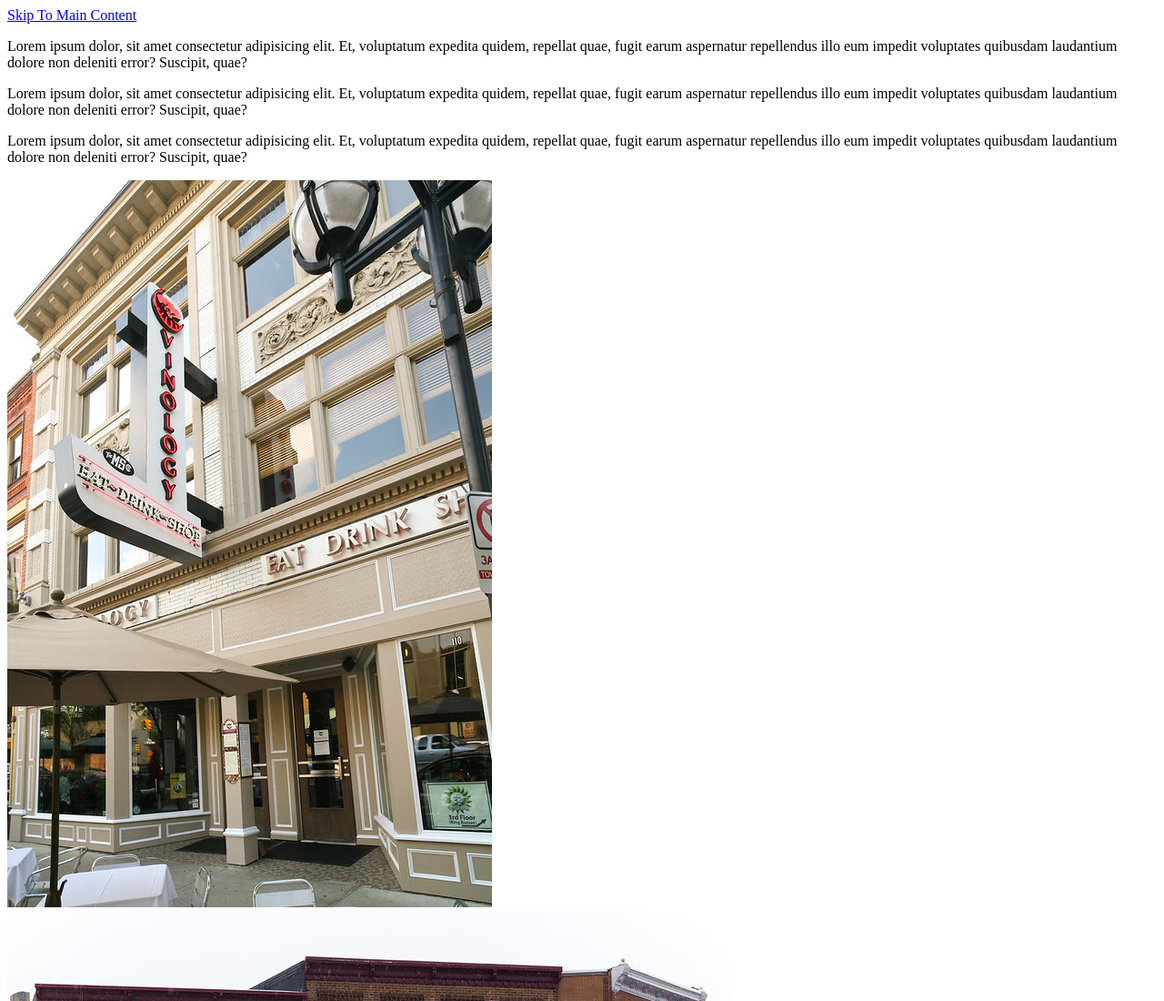
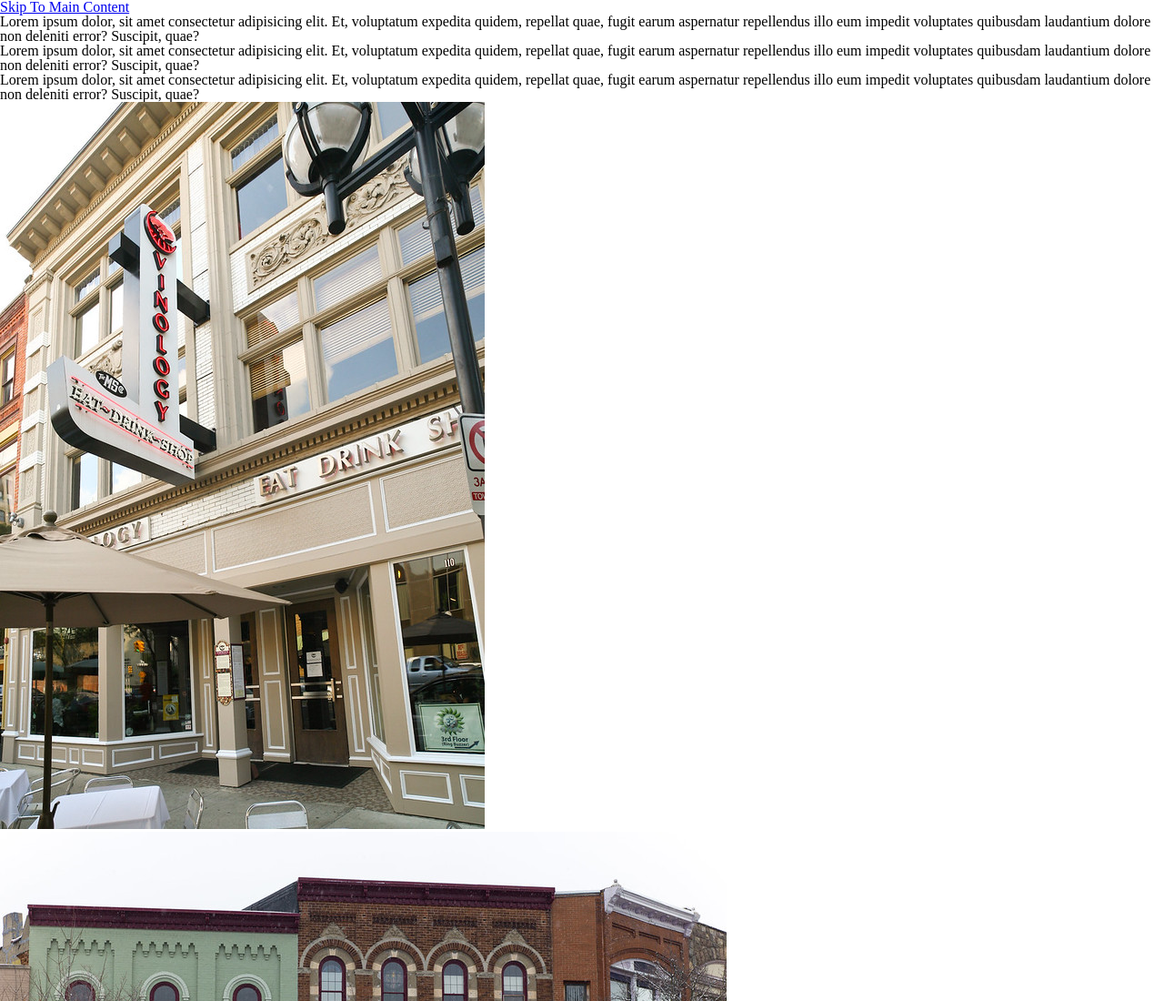
Before and after one commit to avaas19/week2discussion, a plain HTML site: page roger.html in a window 1280 px wide. Shown: the top 1100 px of the page at 91% size. Drawn offline with Linux system fonts and the light colour scheme.

Commit message:
Update roger.html

```diff
--- a/roger.html
+++ b/roger.html
@@ -4,7 +4,11 @@
     <meta charset="UTF-8">
     <meta http-equiv="X-UA-Compatible" content="IE=edge">
     <meta name="viewport" content="width=device-width, initial-scale=1.0">
-    <title>Document</title>
+    <link rel="stylesheet" href="css/html5reset.css">
+    <link rel="stylesheet" href="css/student1.css">
+    <link rel="stylesheet" href="css/student2.css">
+    <link rel="stylesheet" href="css/student3.css">
+    <title>Roger Barber</title>
 </head>
 <body>
     <a href="#main">Skip To Main Content</a>
```
